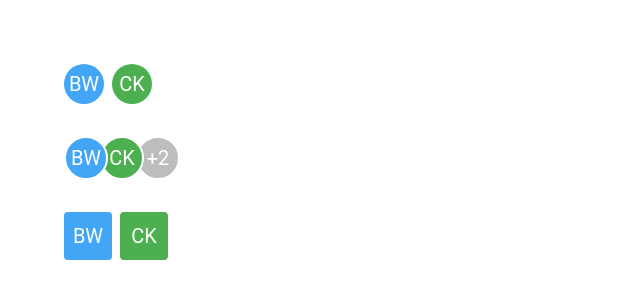
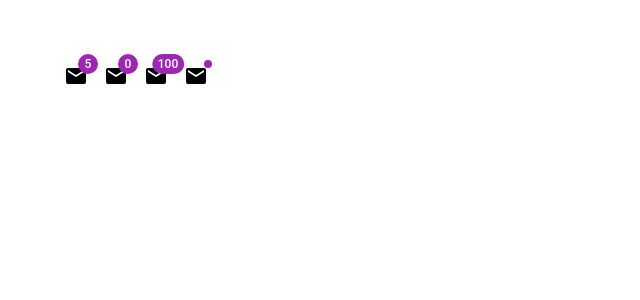
Before and after one commit to gopinav/React-MUI-Tutorials, a React (Create React App) app in the folder react-mui-demo/: page / in a window 1280 px wide. Shown: the top 300 px of the page, without its empty margins (0-640 px from the left). Built offline with nearby package versions, Linux system fonts and the light colour scheme.

Commit message:
Add Badge component

```diff
--- a/react-mui-demo/src/App.tsx
+++ b/react-mui-demo/src/App.tsx
@@ -1,4 +1,5 @@
 import './App.css'
+import { MuiBadge } from './components/MuiBadge'
 // import { MuiTypography } from './components/MuiTypography'
 // import { MuiButton } from './components/MuiButton'
 // import { MuiTextField } from './components/MuiTextField'
@@ -19,7 +20,7 @@
 // import { MuiTabs } from './components/MuiTabs'
 // import { MuiSpeedDial } from './components/MuiSpeedDial'
 // import { MuiBottomNavigation } from './components/MuiBottomNavigation'
-import { MuiAvatar } from './components/MuiAvatar'
+// import { MuiAvatar } from './components/MuiAvatar'
 
 function App() {
   return (
@@ -44,7 +45,8 @@
       {/* <MuiTabs /> */}
       {/* <MuiSpeedDial /> */}
       {/* <MuiBottomNavigation /> */}
-      <MuiAvatar />
+      {/* <MuiAvatar /> */}
+      <MuiBadge />
     </div>
   )
 }
--- /dev/null
+++ b/react-mui-demo/src/components/MuiBadge.tsx
@@ -0,0 +1,21 @@
+import { Stack, Badge } from '@mui/material'
+import MailIcon from '@mui/icons-material/Mail'
+
+export const MuiBadge = () => {
+  return (
+    <Stack spacing={2} direction='row'>
+      <Badge badgeContent={5} color='secondary'>
+        <MailIcon />
+      </Badge>
+      <Badge badgeContent={0} color='secondary' showZero>
+        <MailIcon />
+      </Badge>
+      <Badge badgeContent={100} color='secondary' max={999}>
+        <MailIcon />
+      </Badge>
+      <Badge color='secondary' variant='dot'>
+        <MailIcon />
+      </Badge>
+    </Stack>
+  )
+}
```
